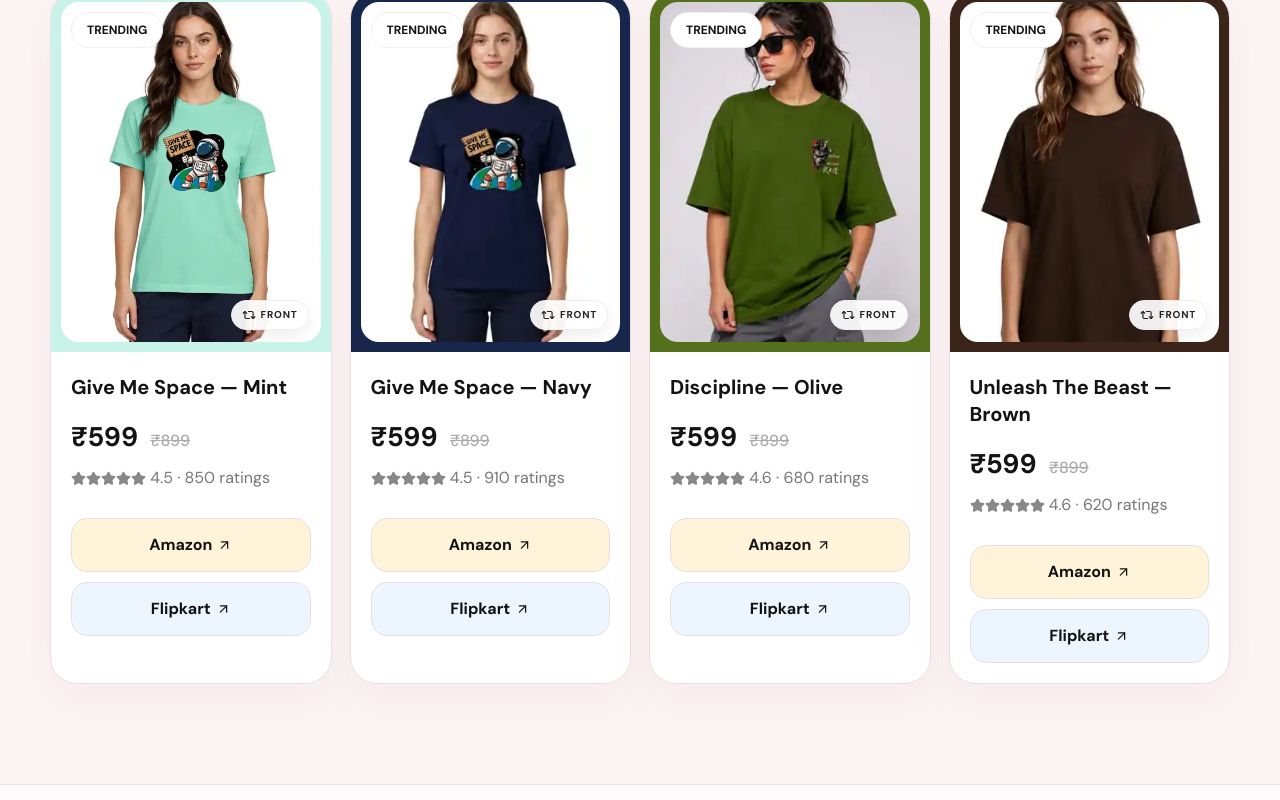
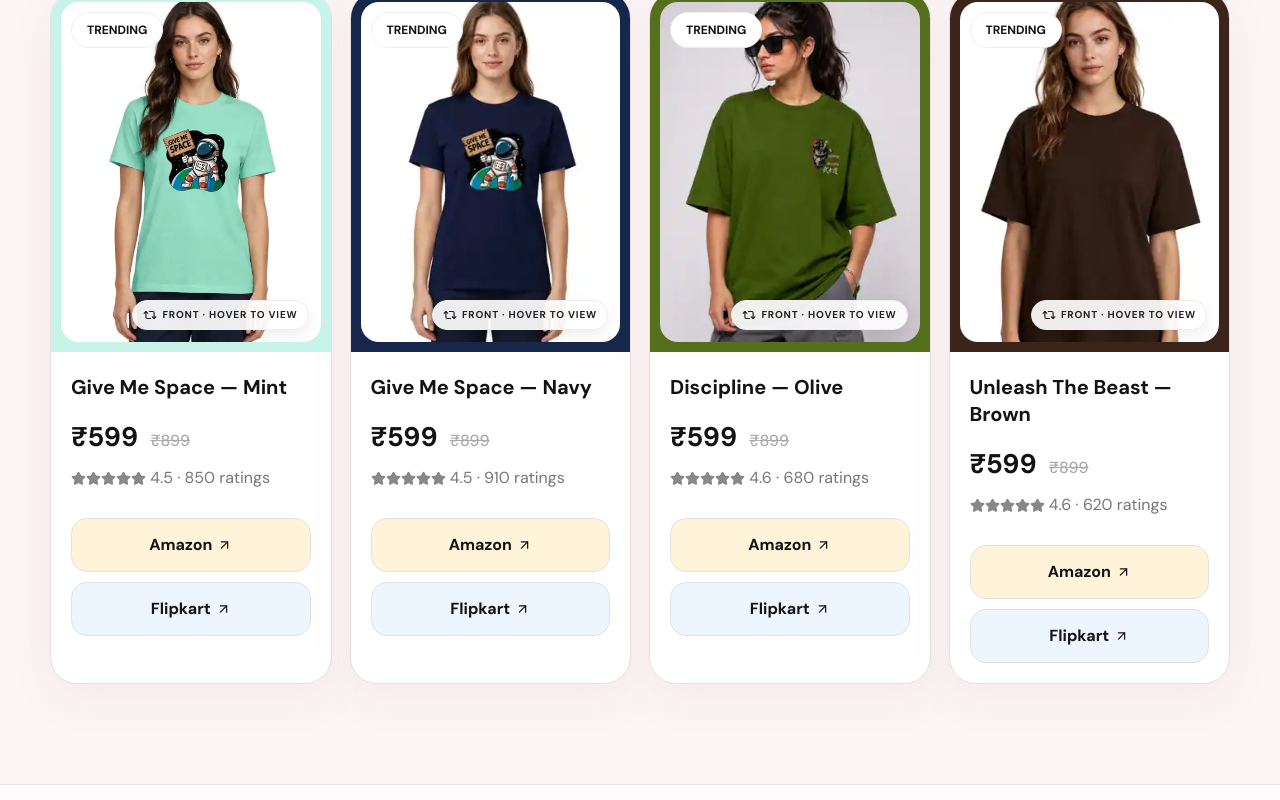
Before and after one commit to Zenitsu11/lolaengland, a Next.js app: page / in a window 1280 px wide. Shown: the part 4399-5199 px from the top of the page. Built offline with nearby package versions, Linux system fonts and the light colour scheme; no server answers; the database is empty.

Commit message:
Make product cards open detail pages on click

```diff
--- a/components/product-card.tsx
+++ b/components/product-card.tsx
@@ -2,7 +2,7 @@
 
 import Link from 'next/link';
 import { ArrowUpRight, Star, Repeat2 } from 'lucide-react';
-import { useState, type KeyboardEvent, type MouseEvent } from 'react';
+import { useState } from 'react';
 import { SafeImage } from '@/components/safe-image';
 
 export type Product = {
@@ -27,11 +27,6 @@ export function ProductCard({ product, visualIndex = 0 }: { product: Product; vi
   const reviews = Number(product.reviews || 0).toLocaleString('en-IN');
   const fallback = fallbackModels[visualIndex % fallbackModels.length];
   const hasBack = Boolean(product.secondary_image_url);
-  const toggleView = (event?: MouseEvent | KeyboardEvent) => {
-    event?.preventDefault();
-    event?.stopPropagation();
-    if (hasBack) setShowBack(value => !value);
-  };
 
   return <article className="product-card">
     <Link className="product-card-main" href={`/product/${encodeURIComponent(String(product.id))}`}>
@@ -42,19 +37,30 @@ export function ProductCard({ product, visualIndex = 0 }: { product: Product; vi
         onMouseLeave={() => hasBack && setShowBack(false)}
       >
         <span className="pill">TRENDING</span>
-        <div
-          className="product-image-wrap"
-          role={hasBack ? 'button' : undefined}
-          tabIndex={hasBack ? 0 : undefined}
-          aria-label={hasBack ? `Show ${showBack ? 'front' : 'back'} view` : undefined}
-          onClick={toggleView}
-          onKeyDown={(event) => {
-            if (event.key === 'Enter' || event.key === ' ') toggleView(event);
-          }}
-        >
-          <SafeImage className={`product-image product-image-primary${showBack ? ' is-hidden' : ''}`} src={product.image_url || fallback} fallbackSrc="/models/hero-model.webp" alt={`${product.name} — LOLA ENGLAND women's T-shirt front view`} width={800} height={900} loading="eager" decoding="async" />
-          {hasBack ? <SafeImage className={`product-image product-image-secondary${showBack ? ' is-visible' : ''}`} src={product.secondary_image_url!} fallbackSrc="/models/hero-model.webp" alt={`${product.name} — LOLA ENGLAND women's T-shirt back view`} width={800} height={900} loading="eager" decoding="async" /> : null}
-          {hasBack ? <span className="image-flip-hint"><Repeat2 size={14}/> {showBack ? 'BACK' : 'FRONT'}</span> : null}
+        <div className="product-image-wrap">
+          <SafeImage
+            className={`product-image product-image-primary${showBack ? ' is-hidden' : ''}`}
+            src={product.image_url || fallback}
+            fallbackSrc="/models/hero-model.webp"
+            alt={`${product.name} — LOLA ENGLAND women's T-shirt front view`}
+            width={800}
+            height={900}
+            loading="eager"
+            decoding="async"
+          />
+          {hasBack ? (
+            <SafeImage
+              className={`product-image product-image-secondary${showBack ? ' is-visible' : ''}`}
+              src={product.secondary_image_url!}
+              fallbackSrc="/models/hero-model.webp"
+              alt={`${product.name} — LOLA ENGLAND women's T-shirt back view`}
+              width={800}
+              height={900}
+              loading="eager"
+              decoding="async"
+            />
+          ) : null}
+          {hasBack ? <span className="image-flip-hint"><Repeat2 size={14}/> {showBack ? 'BACK' : 'FRONT'} · HOVER TO VIEW</span> : null}
         </div>
       </div>
       <div className="product-info">
```
